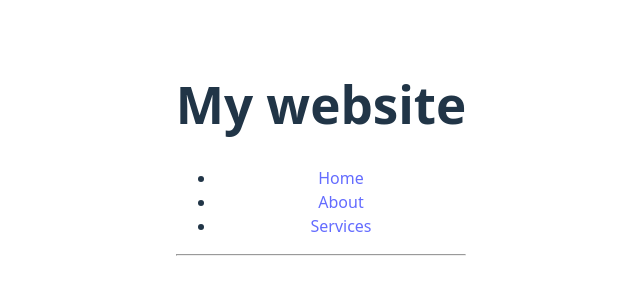
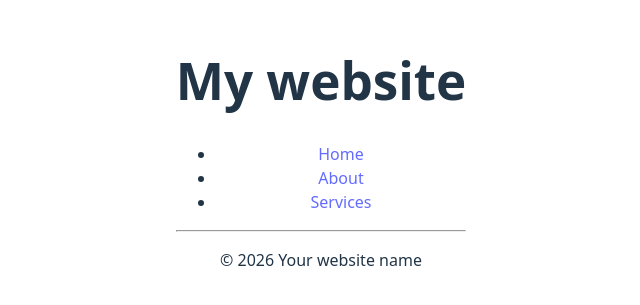
Before and after one commit to payamtajdivand/React-playing-ground, a React (Vite) app: page / in a window 1280 px wide. Shown: the part 247-552 px from the top of the page, without its empty margins (319-959 px from the left). Built offline with nearby package versions, Linux system fonts and the light colour scheme.

Commit message:
add Footer component

```diff
--- a/src/App.jsx
+++ b/src/App.jsx
@@ -1,8 +1,14 @@
 import "./App.css";
 import Header from "./Header.jsx";
+import Footer from "./Footer.jsx";
 
 function App() {
-  return <Header />;
+  return (
+    <>
+      <Header />
+      <Footer />
+    </>
+  );
 }
 
 export default App;
--- /dev/null
+++ b/src/Footer.jsx
@@ -0,0 +1,4 @@
+function Footer() {
+  return <p>&copy; {new Date().getFullYear()} Your website name</p>;
+}
+export default Footer;
--- a/src/Header.jsx
+++ b/src/Header.jsx
@@ -1,5 +1,3 @@
-export default Header;
-
 function Header() {
   return (
     <header>
@@ -21,3 +19,5 @@
     </header>
   );
 }
+
+export default Header;
```
